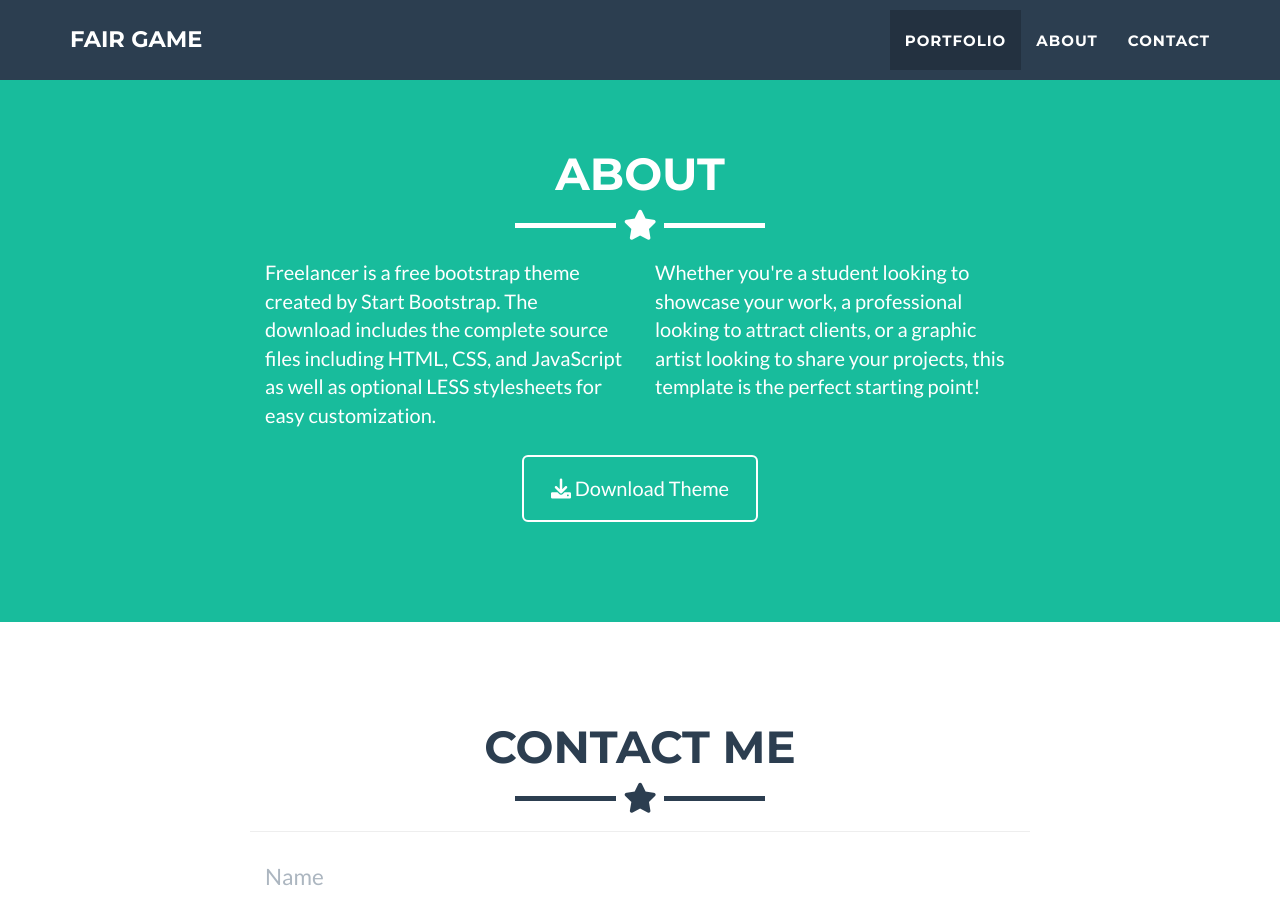
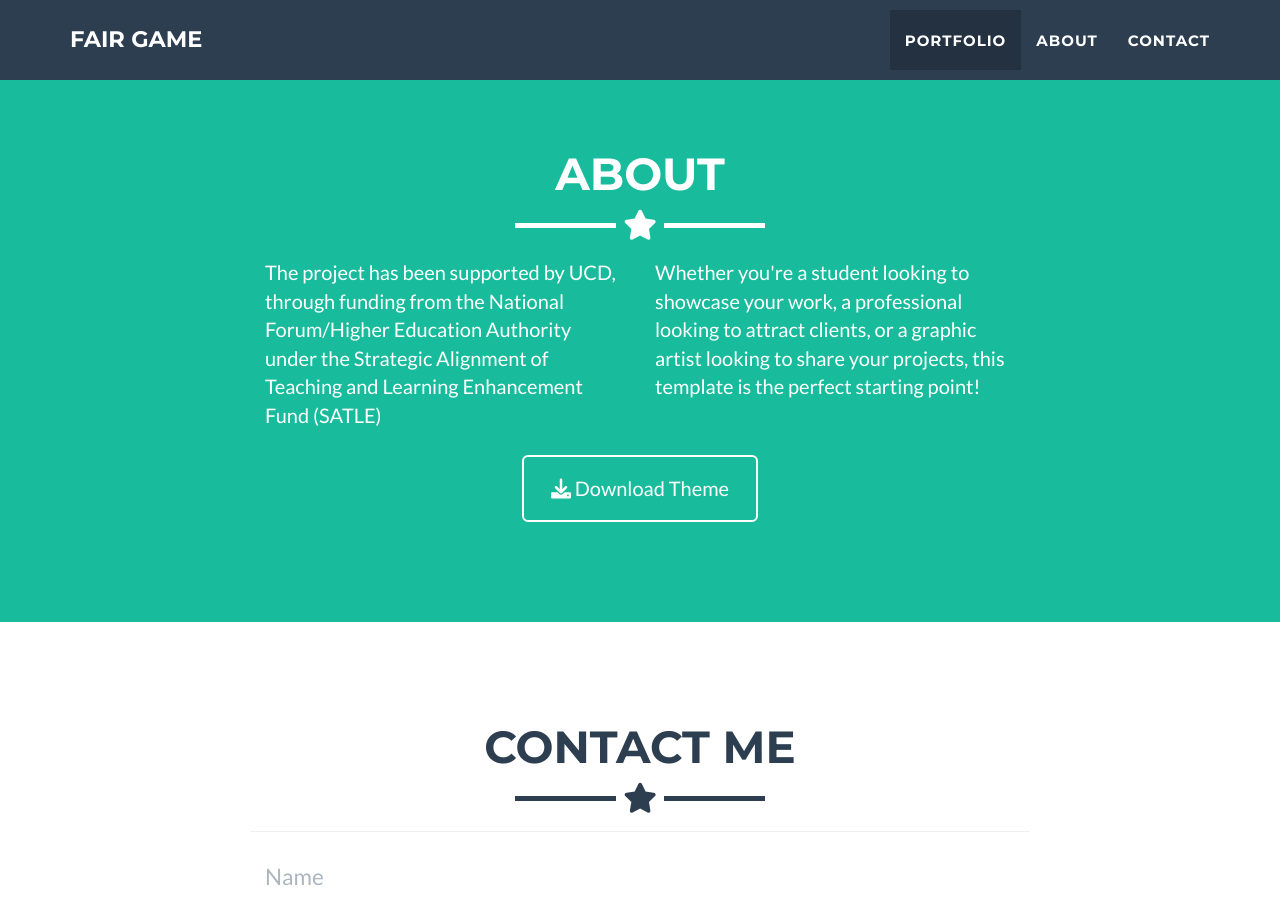
Before and after one commit to macgenomegue/FAIr_Game, a Jekyll site: the page built from _posts/2014-07-18-project-1.markdown, in a window 1280 px wide and 900 px high, scrolled down 1623 px. Built offline with Jekyll 4.4.1, drawn with Linux system fonts in a browser that asks for light colours.

Commit message:
Update about.html

```diff
--- a/_includes/about.html
+++ b/_includes/about.html
@@ -9,9 +9,8 @@
     </div>
     <div class="row">
       <div class="col-lg-4 col-lg-offset-2">
-        <p>Freelancer is a free bootstrap theme created by Start Bootstrap. The download includes the complete
-          source files including HTML, CSS, and JavaScript as well as optional LESS stylesheets for easy
-          customization.</p>
+        <p>The project has been supported by UCD, through funding from the
+National Forum/Higher Education Authority under the Strategic Alignment of Teaching and Learning Enhancement Fund (SATLE)</p>
       </div>
       <div class="col-lg-4">
         <p>Whether you're a student looking to showcase your work, a professional looking to attract clients, or
```
